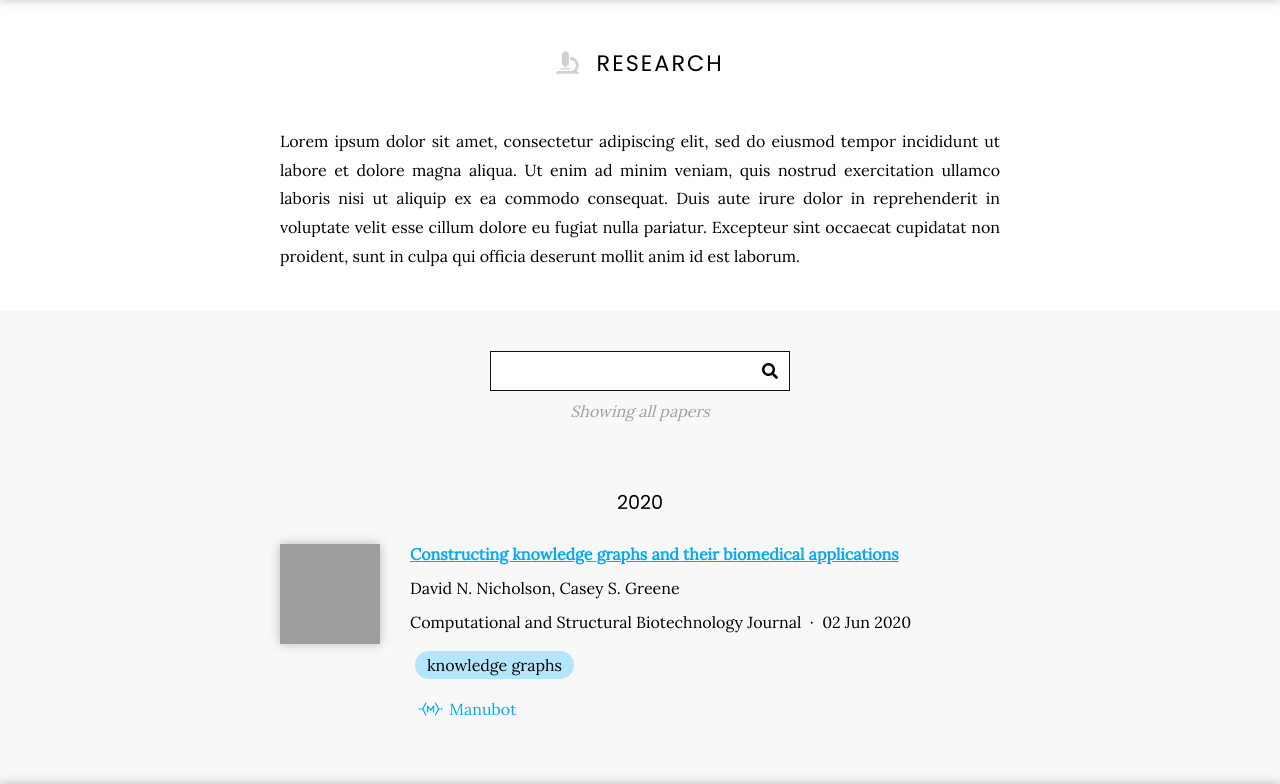
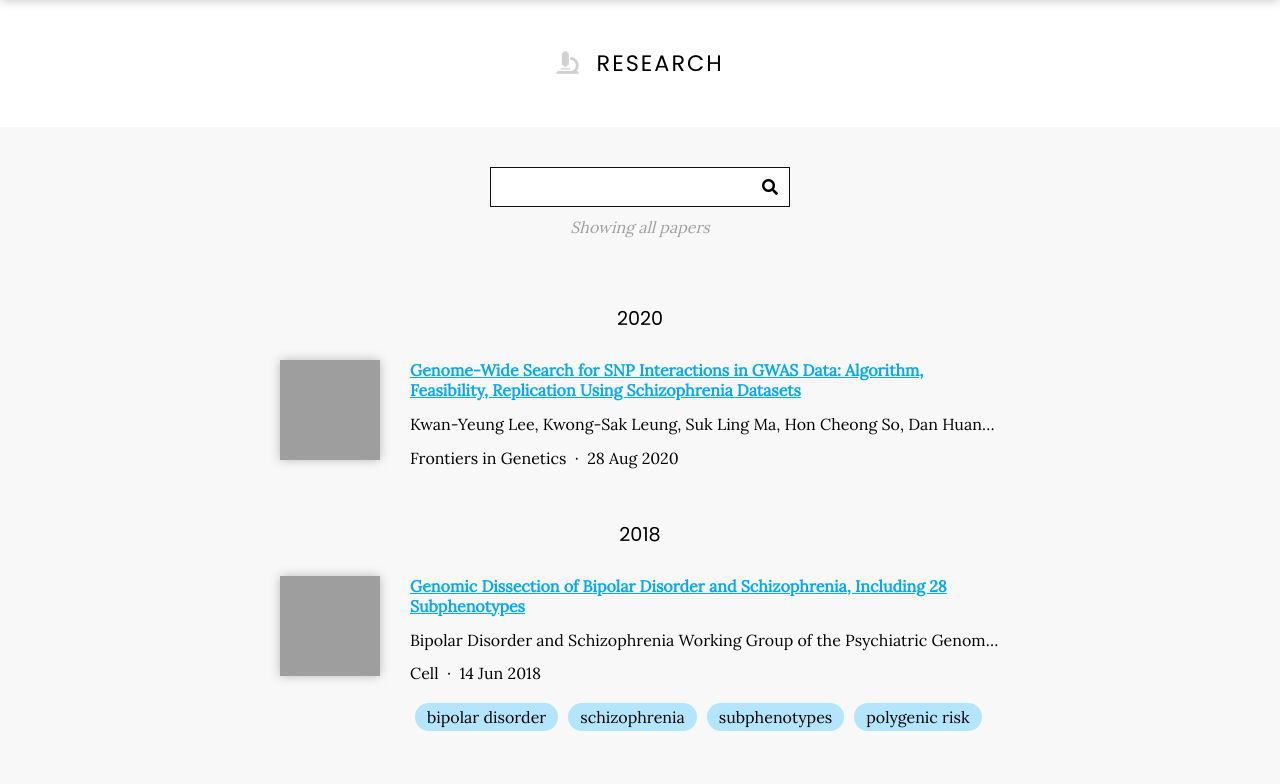
Before and after one commit to Carlos-Chau/so-lab, a Jekyll site: the page built from research/index.md, in a window 1280 px wide. Shown: the part 135-919 px from the top of the page. Built offline with Jekyll 4.4.1, drawn with Linux system fonts in a browser that asks for light colours; nearby versions of some CDN libraries; grey boxes are pictures that could not be loaded.

Commit message:
manually compiled research-output

```diff
--- a/_data/research-output.yml
+++ b/_data/research-output.yml
@@ -1,14 +1,29 @@
-- title: Constructing knowledge graphs and their biomedical applications
+- title: 'Genome-Wide Search for SNP Interactions in GWAS Data: Algorithm, Feasibility,
+    Replication Using Schizophrenia Datasets'
   authors:
-  - David N. Nicholson
-  - Casey S. Greene
-  publisher: Computational and Structural Biotechnology Journal
-  date: '2020-06-02'
-  link: https://doi.org/gg7m48
-  id: doi:10.1016/j.csbj.2020.05.017
-  image: https://ars.els-cdn.com/content/image/1-s2.0-S2001037020302804-gr1.jpg
-  extra-links:
-  - type: manubot
-    link: https://greenelab.github.io/knowledge-graph-review/
+  - Kwan-Yeung Lee
+  - Kwong-Sak Leung
+  - Suk Ling Ma
+  - Hon Cheong So
+  - Dan Huang
+  - Nelson Leung-Sang Tang
+  - Man-Hon Wong
+  publisher: Frontiers in Genetics
+  date: '2020-08-28'
+  link: https://www.ncbi.nlm.nih.gov/pmc/articles/PMC7505102/
+  id: https://www.ncbi.nlm.nih.gov/pmc/articles/PMC7505102/
+  image: https://www.ncbi.nlm.nih.gov/corehtml/pmc/pmcgifs/logo-frontgene.gif
+
+- title: Genomic Dissection of Bipolar Disorder and Schizophrenia, Including 28 Subphenotypes
+  authors:
+  - Bipolar Disorder and Schizophrenia Working Group of the Psychiatric Genomics Consortium
+  publisher: Cell
+  date: '2018-06-14'
+  link: https://www.sciencedirect.com/science/article/pii/S0092867418306585
+  id: doi.org/10.1016/j.cell.2018.05.046
+  image: https://ars.els-cdn.com/content/image/1-s2.0-S0092867418306585-fx1.jpg
   tags:
-  - knowledge graphs
+  - bipolar disorder
+  - schizophrenia
+  - subphenotypes
+  - polygenic risk
--- a/research/index.md
+++ b/research/index.md
@@ -4,10 +4,6 @@ title: Research
 
 # <i class="fas fa-microscope"></i>Research
 
-Lorem ipsum dolor sit amet, consectetur adipiscing elit, sed do eiusmod tempor incididunt ut labore et dolore magna aliqua.
-Ut enim ad minim veniam, quis nostrud exercitation ullamco laboris nisi ut aliquip ex ea commodo consequat.
-Duis aute irure dolor in reprehenderit in voluptate velit esse cillum dolore eu fugiat nulla pariatur.
-Excepteur sint occaecat cupidatat non proident, sunt in culpa qui officia deserunt mollit anim id est laborum.
 
 <!-- section break -->
 
```
Also changed, not shown: 1 other file.
